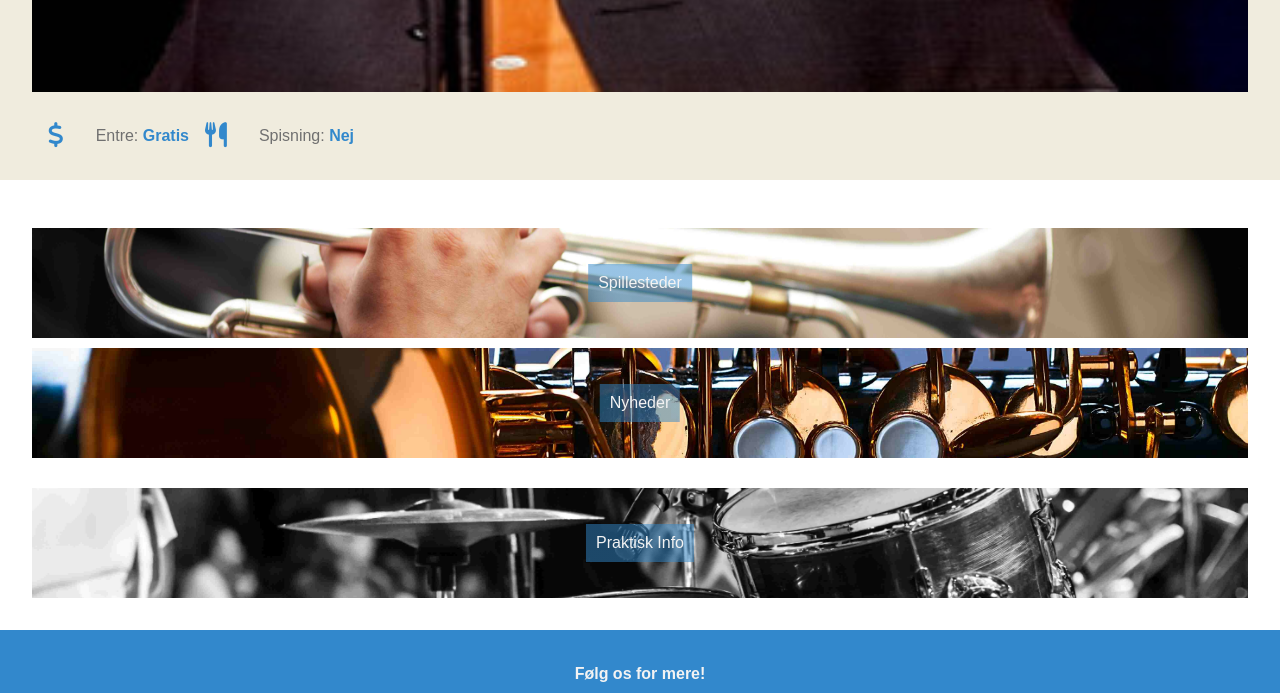
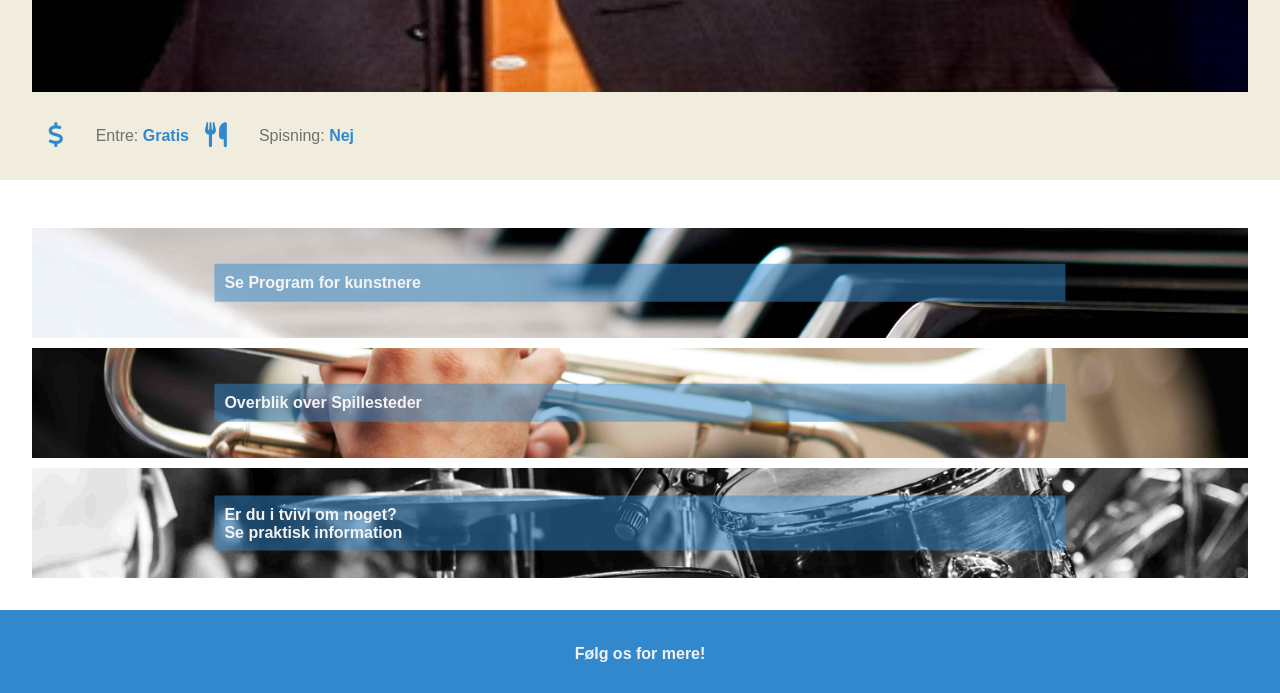
Before and after one commit to Annafalgren/Den-Blaa-Festival, a plain HTML site: page programFre.html in a window 1280 px wide. Shown: the part 3524-4217 px from the top of the page. Drawn offline with Linux system fonts and the light colour scheme.

Commit message:
entrypoint tekst

```diff
--- a/assets/css/style.css
+++ b/assets/css/style.css
@@ -606,6 +606,7 @@ h2 {
   left: 50%;
   transform: translate(-50%, -50%);
   text-decoration: none;
+  font-weight: bold;
   color: var(--white);
   background-image: linear-gradient(
     to right,
@@ -613,7 +614,11 @@ h2 {
     rgba(50, 136, 202, 0.5)
   );
   padding: 10px;
+  width: 70%;
+  height: 35%;
+
 }
+
 
 /* css til 2 entry point */
 
@@ -634,6 +639,7 @@ h2 {
   left: 50%;
   transform: translate(-50%, -50%);
   text-decoration: none;
+  font-weight: bold;
   color: var(--white);
   background-image: linear-gradient(
     to right,
@@ -641,6 +647,8 @@ h2 {
     rgba(50, 136, 202, 0.5)
   );
   padding: 10px;
+  width: 70%;
+  height: 35%;
 }
 
 /* css til 3 entrypoint */
@@ -661,6 +669,7 @@ h2 {
   left: 50%;
   transform: translate(-50%, -50%);
   text-decoration: none;
+  font-weight: bold;
   color: var(--white);
   background-image: linear-gradient(
     to right,
@@ -668,6 +677,8 @@ h2 {
     rgba(50, 136, 202, 0.5)
   );
   padding: 10px;
+  width: 70%;
+  height: 35%;
 }
 
 .ctaCards3 {
@@ -692,6 +703,7 @@ h2 {
   left: 50%;
   transform: translate(-50%, -50%);
   text-decoration: none;
+  font-weight: bold;
   color: var(--white);
   background-image: linear-gradient(
     to right,
@@ -699,6 +711,8 @@ h2 {
     rgba(50, 136, 202, 0.5)
   );
   padding: 10px;
+  width: 70%;
+  height: 50%;
 }
 
 /* nyheder start */
--- a/programFre.html
+++ b/programFre.html
@@ -3,8 +3,11 @@
   <head>
     <meta charset="UTF-8" />
     <meta name="viewport" content="width=device-width, initial-scale=1.0" />
-    <meta name="keywords" content="program, jazz, kunstnere, blues, musik">
-    <meta name="description" content="Se vores fredagsprogram for den Blå Festival lige her">
+    <meta name="keywords" content="program, jazz, kunstnere, blues, musik" />
+    <meta
+      name="description"
+      content="Se vores fredagsprogram for den Blå Festival lige her"
+    />
     <title>Den Blå Festoval | Program</title>
     <link rel="stylesheet" href="./assets/css/style.css" />
     <script src="./assets/js/app.js" defer></script>
@@ -119,7 +122,10 @@
             </div>
           </div>
           <div class="kunstnerbilledeContainer">
-            <img src="./assets/img/kunsterBilleder/iceMo.jpg" alt="Ice Mo’ & The Zydecoolers" />
+            <img
+              src="./assets/img/kunsterBilleder/iceMo.jpg"
+              alt="Ice Mo’ & The Zydecoolers"
+            />
           </div>
           <div class="prisogspisningContainer">
             <div class="programPris">
@@ -168,7 +174,10 @@
             </div>
           </div>
           <div class="kunstnerbilledeContainer">
-            <img src="./assets/img/kunsterBilleder/markHummel.jpg" alt="Mark Hummel" />
+            <img
+              src="./assets/img/kunsterBilleder/markHummel.jpg"
+              alt="Mark Hummel"
+            />
           </div>
           <div class="prisogspisningContainer">
             <div class="programPris">
@@ -183,30 +192,39 @@
         </article>
       </div>
 
+      <!-- Cta entry points -->
       <div class="entryPointsWrapper">
-        <section class="ctaCards" hidden>
+        <section class="ctaCards">
           <div class="ctaProgram">
-            <a href="program.html" class="buttonPratisk">Program</a>
+            <a href="program.html" class="buttonPratisk"
+              >Se Program for kunstnere</a
+            >
           </div>
         </section>
         <section class="ctaCards1">
           <div class="ctaSpillesteder">
-            <a href="spillesteder.html" class="buttonPratisk">Spillesteder</a>
+            <a href="spillesteder.html" class="buttonPratisk"
+              >Overblik over Spillesteder</a
+            >
           </div>
         </section>
-        <section class="ctaCards3">
+        <section class="ctaCards3" hidden>
           <div class="ctaNyheder">
-            <a href="./nyheder.html" class="buttonPratisk">Nyheder</a>
+            <a href="./nyheder.html" class="buttonPratisk"
+              >Læs de seneste nyheder</a
+            >
           </div>
         </section>
         <section class="ctaCards4">
           <div class="ctaPraktisk">
             <a href="praktiskInformation.html" class="buttonPratisk"
-              >Praktisk Info</a
+              >Er du i tvivl om noget? <br />
+              Se praktisk information</a
             >
           </div>
         </section>
       </div>
+      <!-- Cta entry points -->
     </main>
     <footer>
       <div class="soMe">
```
Also changed, not shown: index.html (+5 -4 lines), kontakt.html (+19 -6 lines), nyheder.html (+16 -6 lines), praktiskInformation.html (+21 -8 lines), programLør.html (+24 -9 lines), programTor.html (+15 -7 lines), spillesteder.html (+13 -6 lines).
